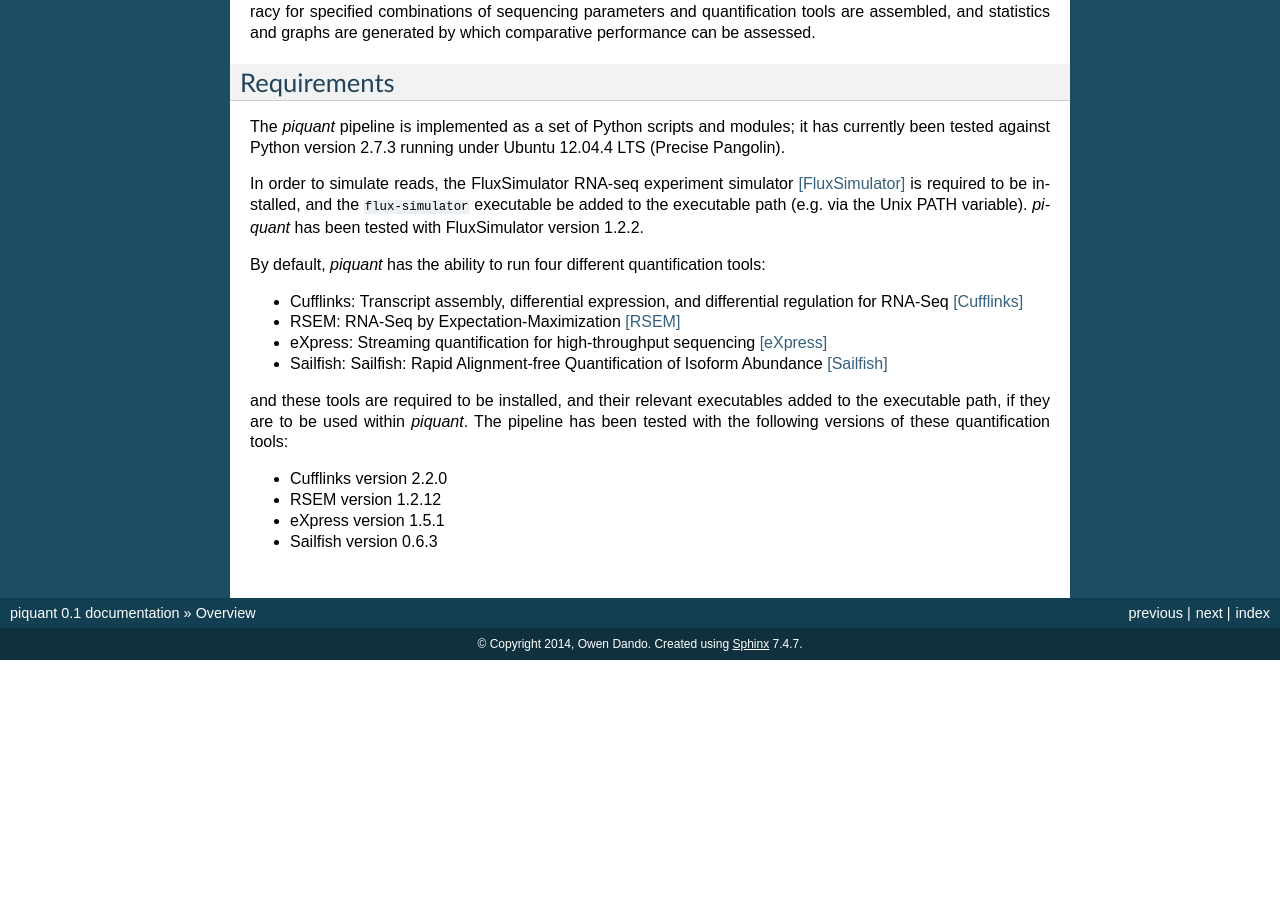
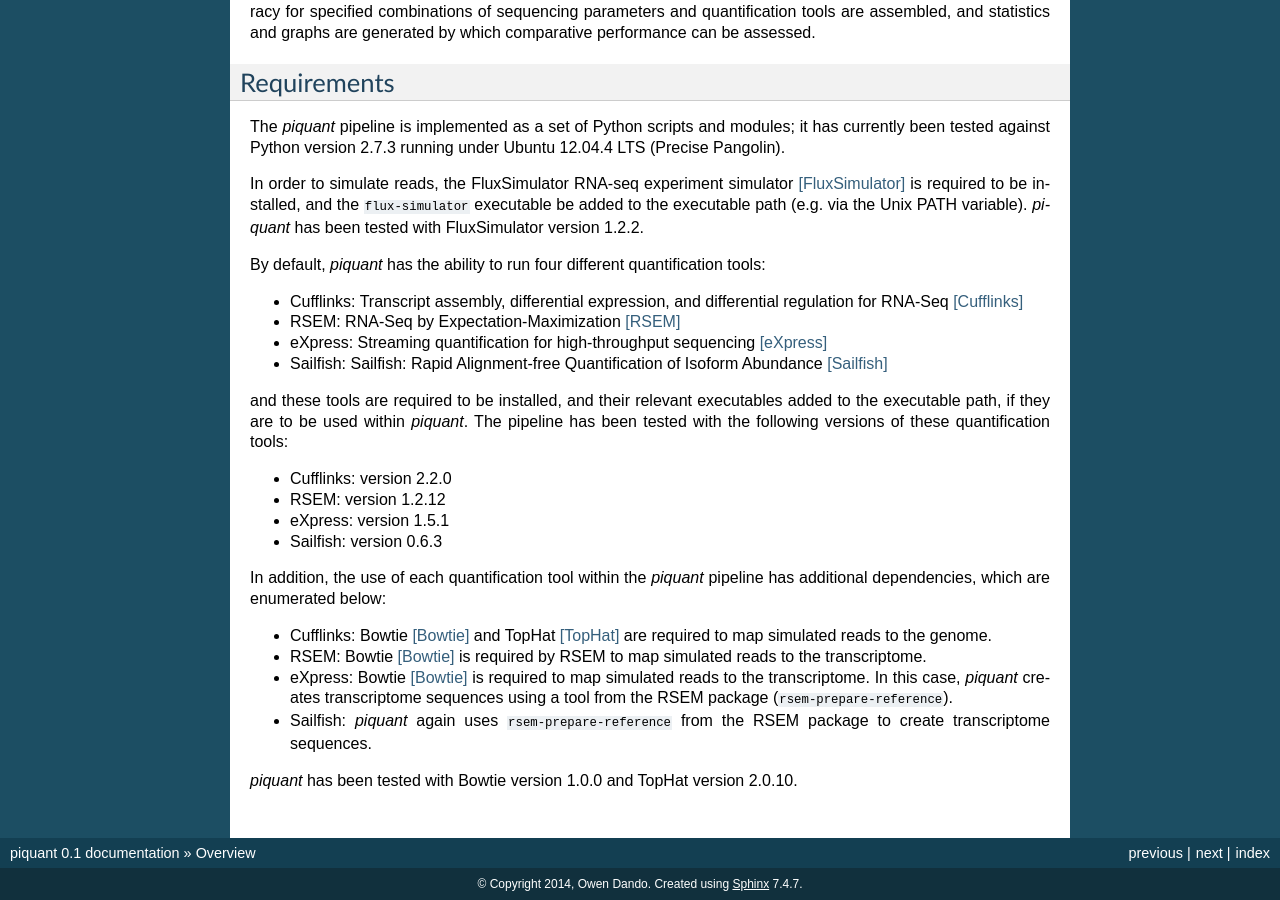
Before and after one commit to lweasel/piquant, a Sphinx documentation site: the page built from docs/overview.rst, in a window 1280 px wide and 900 px high, scrolled down 1251 px. Built offline with Sphinx 7.4.7, drawn with Linux system fonts in a browser that asks for light colours; before the commit the page ends 1911 px from its top, so only the background shows below that.

Commit message:
Finish Overview section.

```diff
--- a/docs/overview.rst
+++ b/docs/overview.rst
@@ -56,7 +56,16 @@ By default, *piquant* has the ability to run four different quantification tools
 
 and these tools are required to be installed, and their relevant executables added to the executable path, if they are to be used within *piquant*. The pipeline has been tested with the following versions of these quantification tools:
 
-* Cufflinks version 2.2.0
-* RSEM version 1.2.12
-* eXpress version 1.5.1
-* Sailfish version 0.6.3
+* Cufflinks: version 2.2.0
+* RSEM: version 1.2.12
+* eXpress: version 1.5.1
+* Sailfish: version 0.6.3
+
+In addition, the use of each quantification tool within the *piquant* pipeline has additional dependencies, which are enumerated below:
+
+* Cufflinks: Bowtie [Bowtie]_ and TopHat [TopHat]_ are required to map simulated reads to the genome.
+* RSEM: Bowtie [Bowtie]_ is required by RSEM to map simulated reads to the transcriptome.
+* eXpress: Bowtie [Bowtie]_ is required to map simulated reads to the transcriptome. In this case, *piquant* creates transcriptome sequences using a tool from the RSEM package (``rsem-prepare-reference``).
+* Sailfish: *piquant* again uses ``rsem-prepare-reference`` from the RSEM package to create transcriptome sequences.
+
+*piquant* has been tested with Bowtie version 1.0.0 and TopHat version 2.0.10.
```
